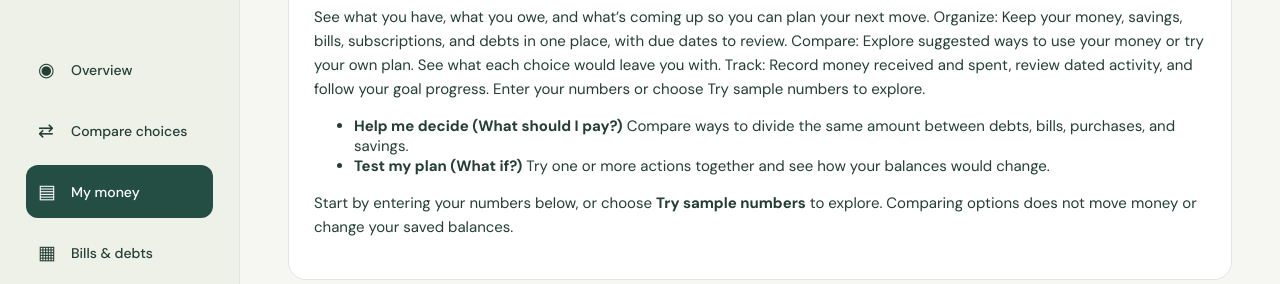
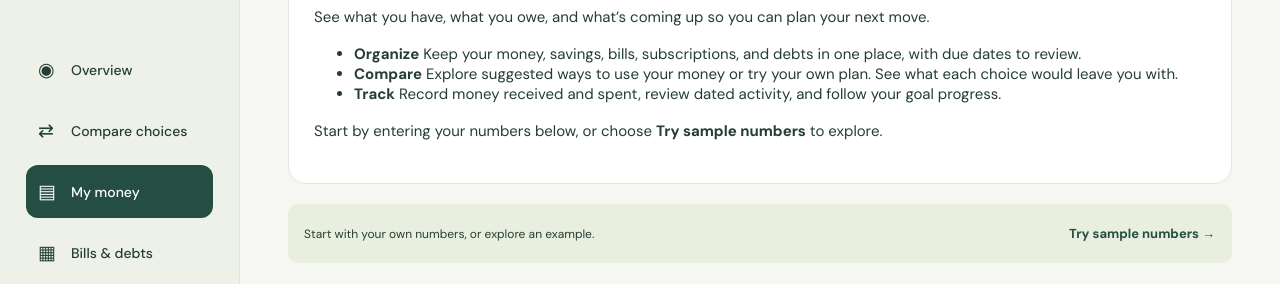
Before and after one commit to precious-diedemise/can-i, a website with bundled scripts: page index.html in a window 1280 px wide. Shown: the part 167-451 px from the top of the page. Built offline with nearby package versions, Linux system fonts and the light colour scheme.

Commit message:
Revise content structure in index.html
Reorganize content and improve clarity in the financial organizer section.

```diff
--- a/index.html
+++ b/index.html
@@ -8,34 +8,29 @@
 
   <p>
 See what you have, what you owe, and what’s coming up so you can plan your next move.
-
-   Organize: Keep your money, savings, bills, subscriptions, and debts in one place, with due dates to review.
-
-   Compare: Explore suggested ways to use your money or try your own plan. See what each choice would leave you with.
-
-   Track: Record money received and spent, review dated activity, and follow your goal progress.
-
-Enter your numbers or choose Try sample numbers to explore.
   </p>
 
   <ul>
     <li>
-      <strong>Help me decide (What should I pay?)</strong>
-      Compare ways to divide the same amount between
-      debts, bills, purchases, and savings.
+      <strong>Organize</strong>
+      Keep your money, savings, bills, subscriptions,
+      and debts in one place, with due dates to review.
     </li>
     <li>
-      <strong>Test my plan (What if?)</strong>
-      Try one or more actions together and see how
-      your balances would change.
+      <strong>Compare</strong>
+      Explore suggested ways to use your money or try your own plan.
+      See what each choice would leave you with.
+    </li>
+    <li>
+      <strong> Track</strong>
+      Record money received and spent, review dated activity,
+      and follow your goal progress.
     </li>
   </ul>
 
   <p>
     Start by entering your numbers below, or choose
     <strong>Try sample numbers</strong> to explore.
-    Comparing options does not move money or change
-    your saved balances.
   </p>
 </section><div id="notice"></div><div id="content"></div><footer>Comparisons use the information you enter. Expected income is not cash until received.<br>Suggestions use your entries and fixed comparison rules. Review the trade-offs before acting. No bank connection or money transfers.</footer></main></div>
 <div id="toast" role="status" aria-live="polite"></div>
```
